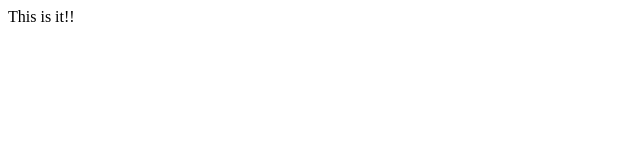
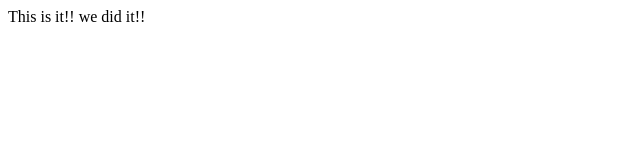
Before and after one commit to anandumurli/johnHopkinsSPACourse, a plain HTML site: page module1/index.html in a window 1280 px wide. Shown: the full height of the page, 0-640 px from the left. Drawn offline with Linux system fonts and the light colour scheme.

Commit message:
first commit with module 1 again

```diff
--- a/module1/index.html
+++ b/module1/index.html
@@ -4,6 +4,6 @@
         <title>Module 1</title>
     </head>
     <body>
-        This is it!!
+        This is it!! we did it!!
     </body>
 </html>
```
